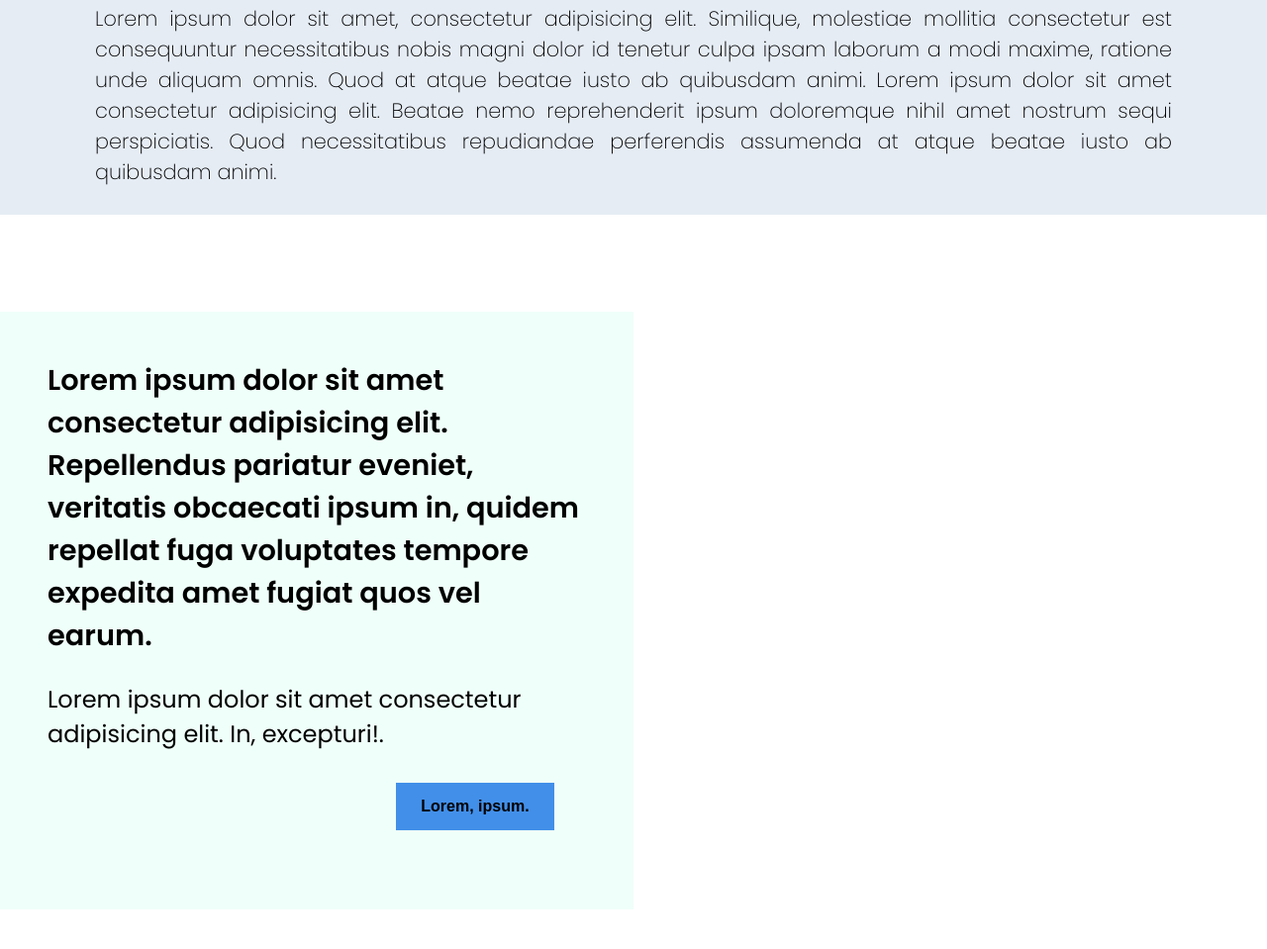
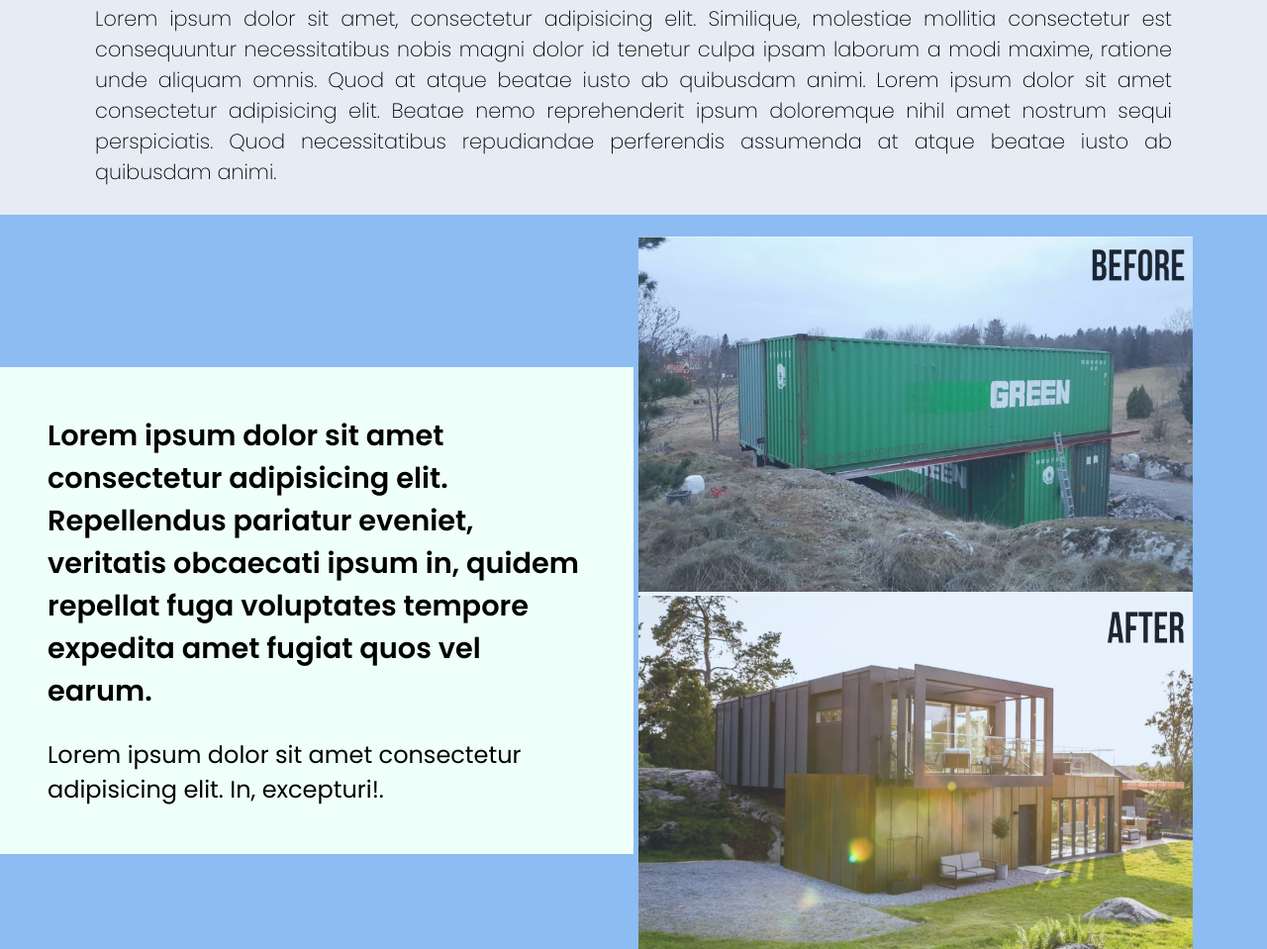
Before and after one commit to cecilialobo/ACH-page, a plain HTML site: page index.html in a window 1280 px wide. Shown: the part 2025-2984 px from the top of the page at 99% size. Drawn offline with Linux system fonts and the light colour scheme.

Commit message:
Edit  work section

```diff
--- a/index.html
+++ b/index.html
@@ -7,7 +7,6 @@
     <link rel="stylesheet" href="style.css">
     <link rel="preconnect" href="https://fonts.gstatic.com">
     <link href="https://fonts.googleapis.com/css2?family=Poppins:wght@100;200;300;400;600&display=swap" rel="stylesheet">
-    <!-- <link href="https://cdn.jsdelivr.net/npm/bootstrap@5.0.0-beta1/dist/css/bootstrap.min.css" rel="stylesheet" integrity="sha384-giJF6kkoqNQ00vy+HMDP7azOuL0xtbfIcaT9wjKHr8RbDVddVHyTfAAsrekwKmP1" crossorigin="anonymous"> -->
 </head>
 <body>
     <header>
@@ -59,8 +58,8 @@
             <h2 class="landing-title">Lorem ipsum dolor sit amet consectetur adipisicing elit. Repellendus pariatur eveniet, veritatis obcaecati ipsum in, quidem repellat fuga voluptates tempore expedita amet fugiat quos vel earum.</h2>
             <br>
             <p class="landing-p">Lorem ipsum dolor sit amet consectetur adipisicing elit. In, excepturi!.</p>
-            <button class="landing-btn">Lorem, ipsum.</button>
         </div>
+        <img class="work-img" src="assets/Shipping-Container-House copy.jpg">
     </section>
 
     <section class="take-action">
--- a/style.css
+++ b/style.css
@@ -183,6 +183,7 @@ button:hover {
 .work {
     height: 100vh;
     position: relative;
+    background-color: var(--blue-oppacity);
 }
 
 .work-text {
@@ -249,3 +250,12 @@ button:hover {
     margin: 2rem 4rem 2rem 2rem;
     float: right;
 }
+
+.work-img {
+    width: 35rem;
+    height: 45rem;
+    float: right;
+    margin-right: 4.7rem;
+    margin-top: 1.4rem;
+    opacity: 0.8;
+}
```
